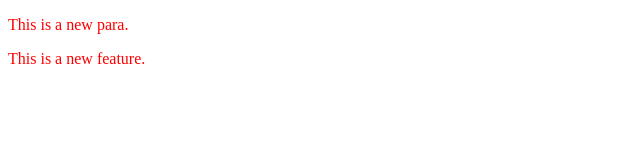
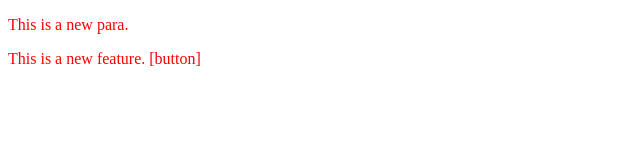
Before and after one commit to coder-krishna-00/local-repo, a plain HTML site: page index.html in a window 1280 px wide. Shown: the full height of the page, 0-640 px from the left. Drawn offline with Linux system fonts and the light colour scheme.

Commit message:
add button

```diff
--- a/index.html
+++ b/index.html
@@ -8,6 +8,6 @@
 </head>
 <body>
     <p>This is a new para.</p>
-    <p>This is a new feature.</p>
+    <p>This is a new feature. [button]</p>
 </body>
 </html>
```
